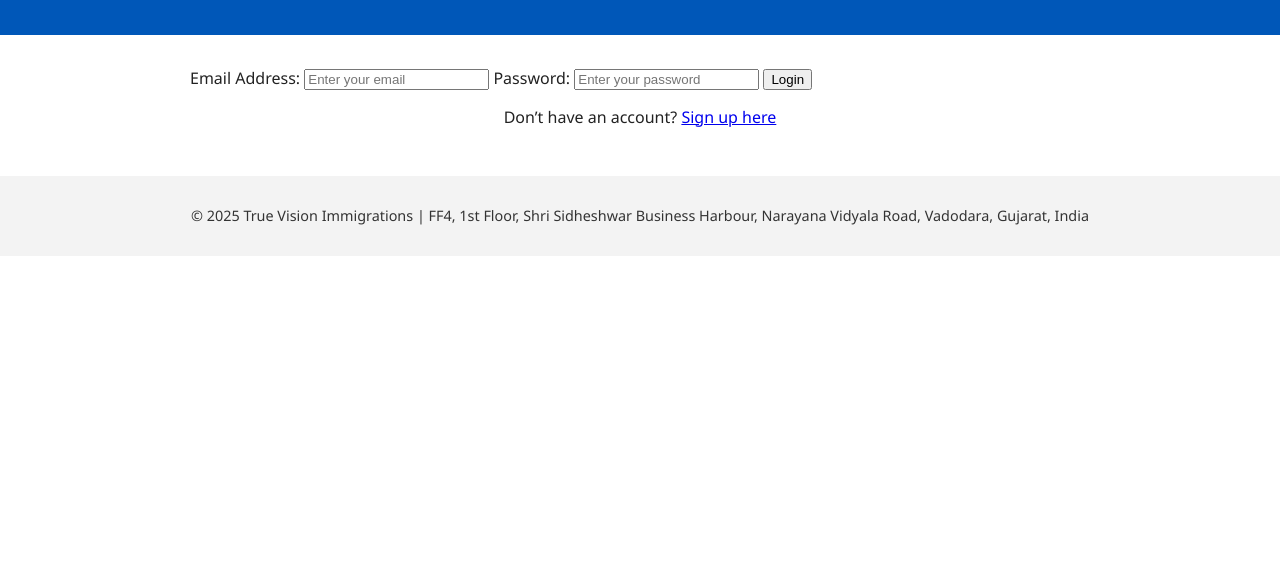
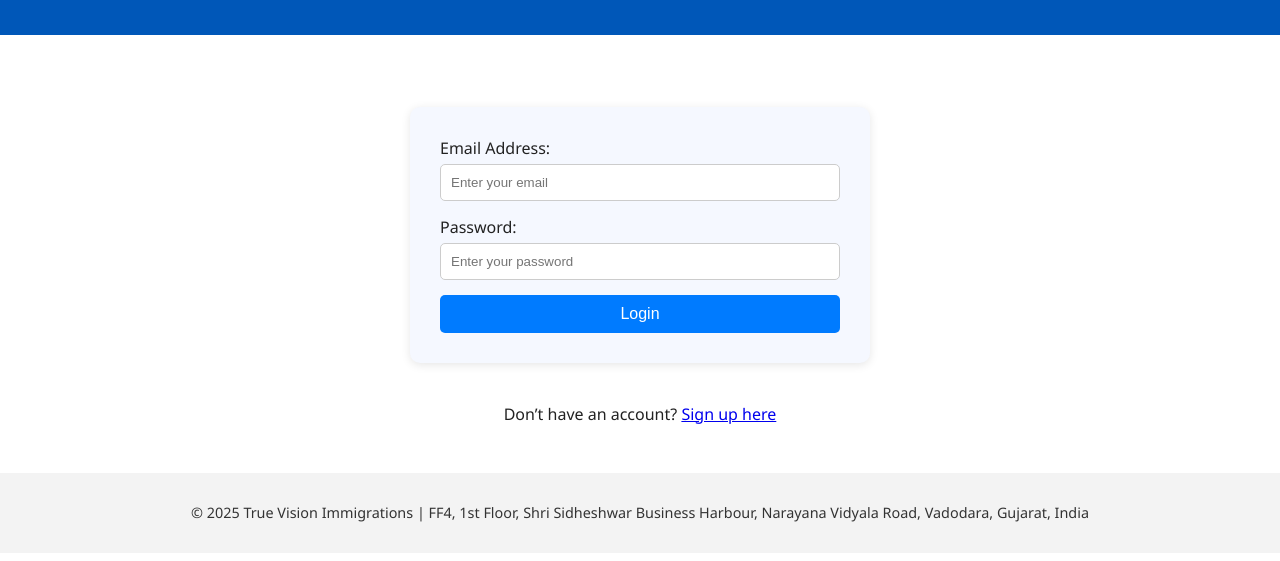
Before and after one commit to true-vision-immigrations/truevisionimmigrations, a plain HTML site: page login.html in a window 1280 px wide. Shown: the part 83-644 px from the top of the page. Drawn offline with Linux system fonts and the light colour scheme.

Commit message:
Update style.css

```diff
--- a/style.css
+++ b/style.css
@@ -97,3 +97,40 @@ footer {
 .btn:hover {
   background-color: #e6e6e6;
 }
+/* ===== AUTH FORMS ===== */
+.auth-form {
+  display: flex;
+  flex-direction: column;
+  max-width: 400px;
+  margin: 40px auto;
+  background: #f5f8ff;
+  padding: 30px;
+  border-radius: 10px;
+  box-shadow: 0 2px 10px rgba(0,0,0,0.1);
+}
+
+.auth-form label {
+  margin-bottom: 5px;
+  font-weight: 500;
+}
+
+.auth-form input {
+  margin-bottom: 15px;
+  padding: 10px;
+  border: 1px solid #ccc;
+  border-radius: 5px;
+}
+
+.auth-form button {
+  background-color: #007bff;
+  color: white;
+  padding: 10px;
+  border: none;
+  border-radius: 5px;
+  cursor: pointer;
+  font-size: 16px;
+}
+
+.auth-form button:hover {
+  background-color: #0056b3;
+}
```
